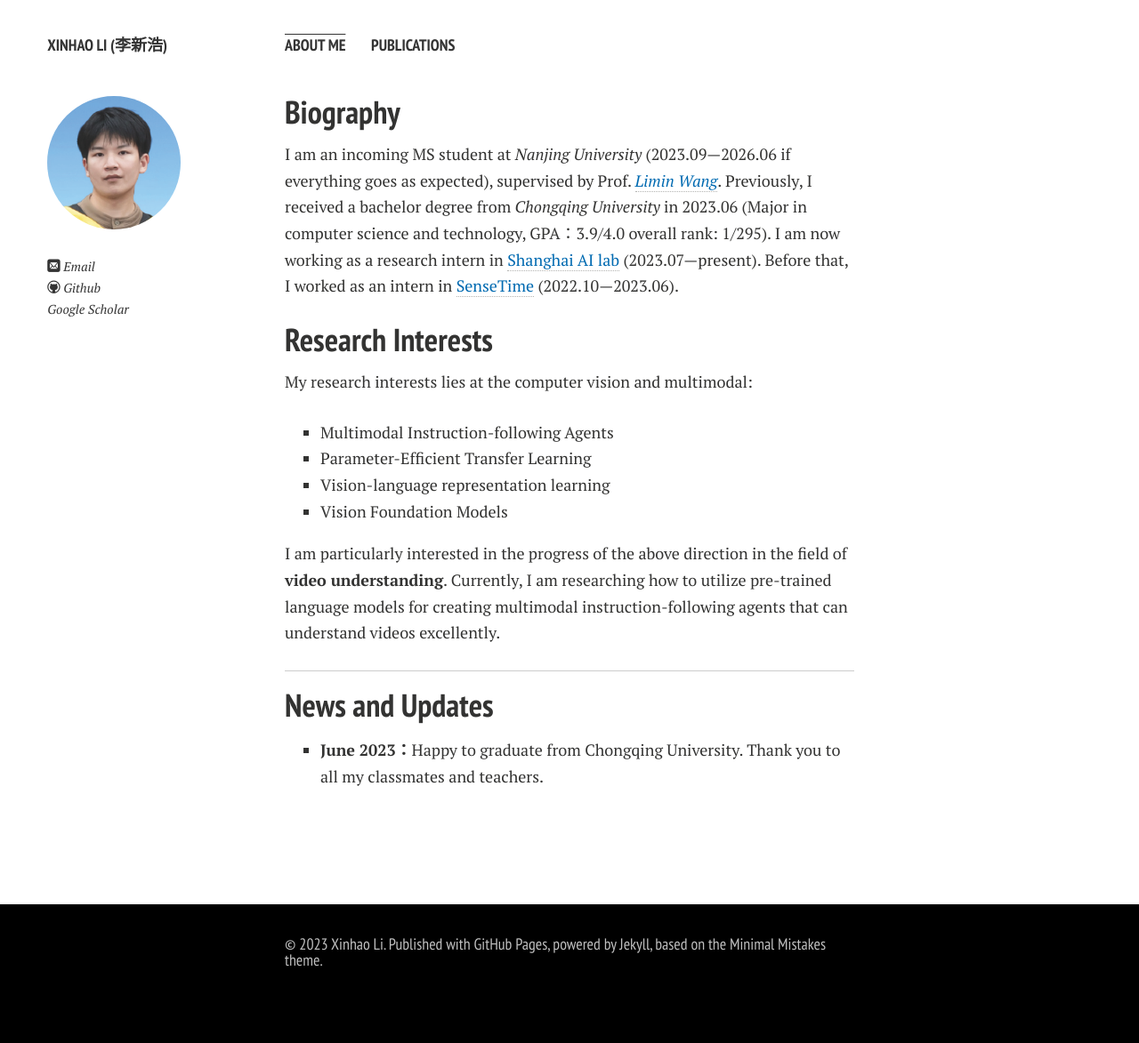
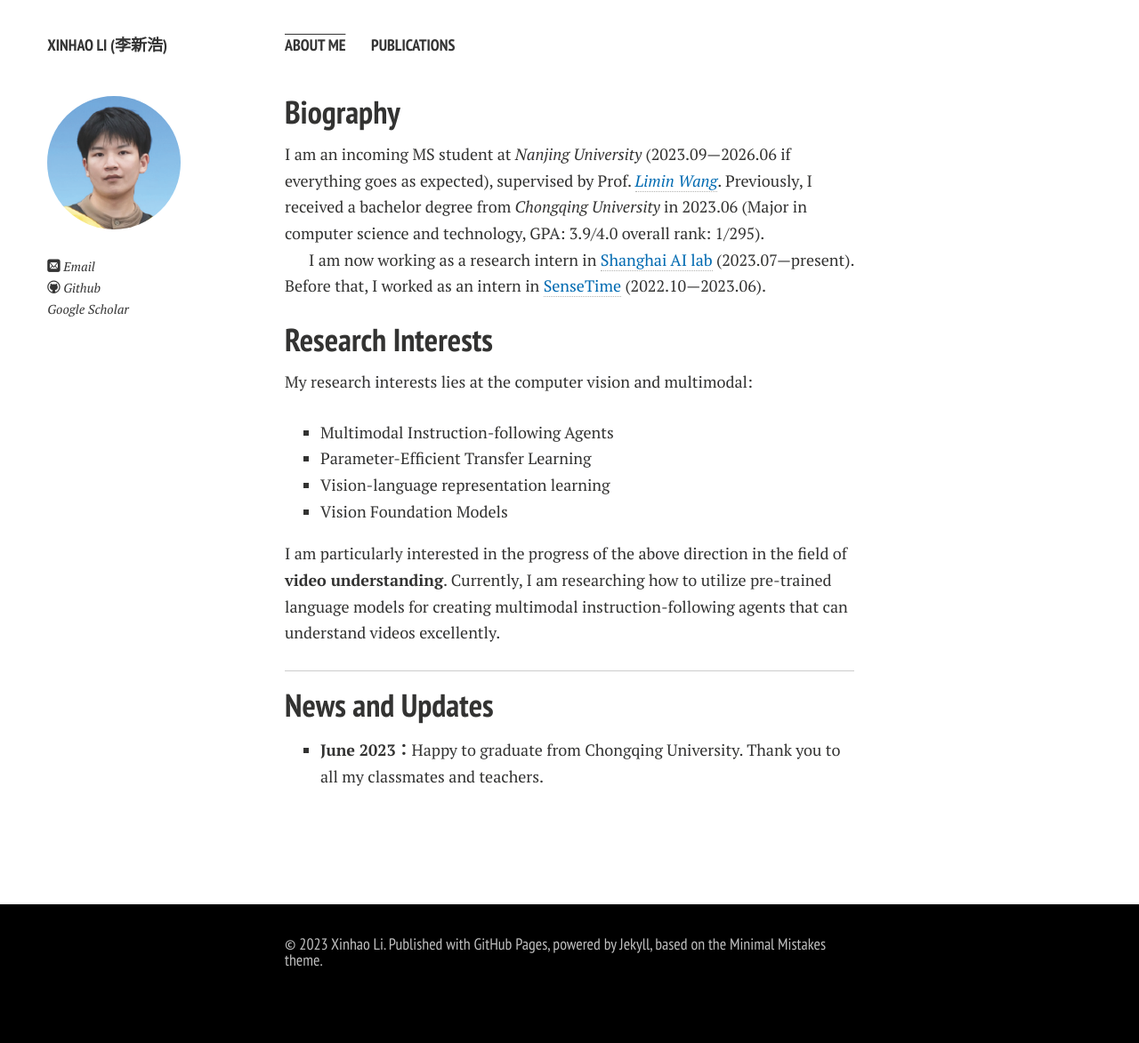
Before and after one commit to leexinhao/leexinhao.github.io, a Jekyll site: the page built from index.md, in a window 1280 px wide. Shown: the whole page at 89% size. Built offline with Jekyll 4.4.1, drawn with Linux system fonts in a browser that asks for light colours; nearby versions of some CDN libraries; comment, search, counter and statistics services are not loaded; a style sheet for code colours, icons or effects is not loaded; our own code applies the rules of GitHub Pages for plain Markdown files.

Commit message:
remove info

```diff
--- a/index.md
+++ b/index.md
@@ -4,9 +4,9 @@ layout: page
 
 ## Biography
 
-<!-- <img src="https://leexinhao.github.io/xinhaoli.jpg" class="floatpic" width="360" height="480"> -->
 
-I am an incoming MS student at *Nanjing University* (2023.09—2026.06 if everything goes as expected), supervised by Prof. [*<font color="#006ab1">Limin Wang</font>*](https://scholar.google.com.hk/citations?user=HEuN8PcAAAAJ&hl=zh-CN&oi=ao). Previously, I received a bachelor degree from *Chongqing University* in 2023.06 (Major in computer science and technology, GPA：3.9/4.0 overall rank: 1/295).
+I am an incoming MS student at *Nanjing University* (2023.09—2026.06 if everything goes as expected), supervised by Prof. [*<font color="#006ab1">Limin Wang</font>*](https://scholar.google.com.hk/citations?user=HEuN8PcAAAAJ&hl=zh-CN&oi=ao). Previously, I received a bachelor degree from *Chongqing University* in 2023.06 (Major in computer science and technology, GPA: 3.9/4.0 overall rank: 1/295).
+
 I am now working as a research intern in [<font color="#006ab1">Shanghai AI lab</font>](https://www.shlab.org.cn/) (2023.07—present). Before that, I worked as an intern in [<font color="#006ab1">SenseTime</font>](https://www.sensetime.com) (2022.10—2023.06).
 
 <!-- ## Academic Background
```
